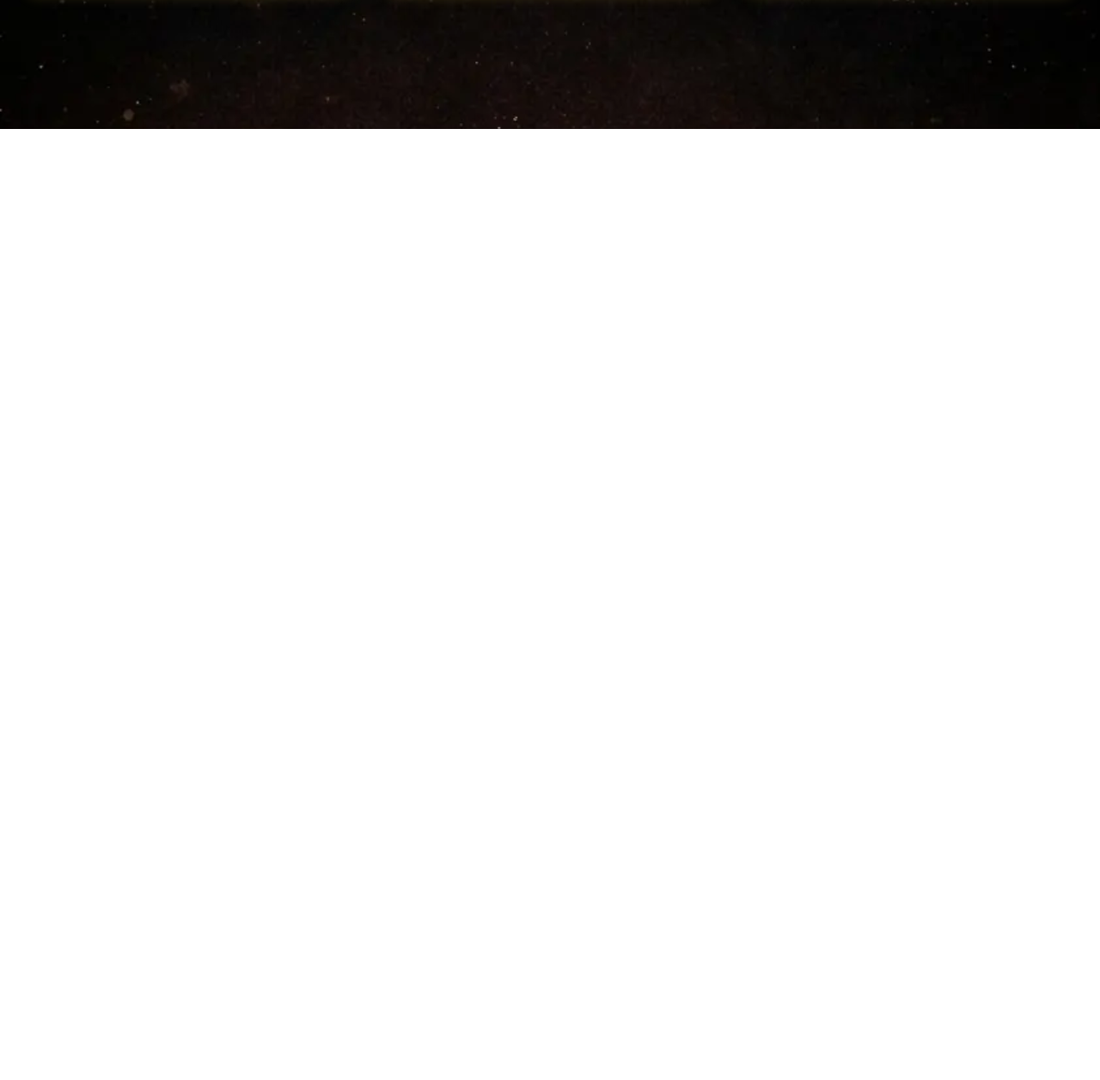
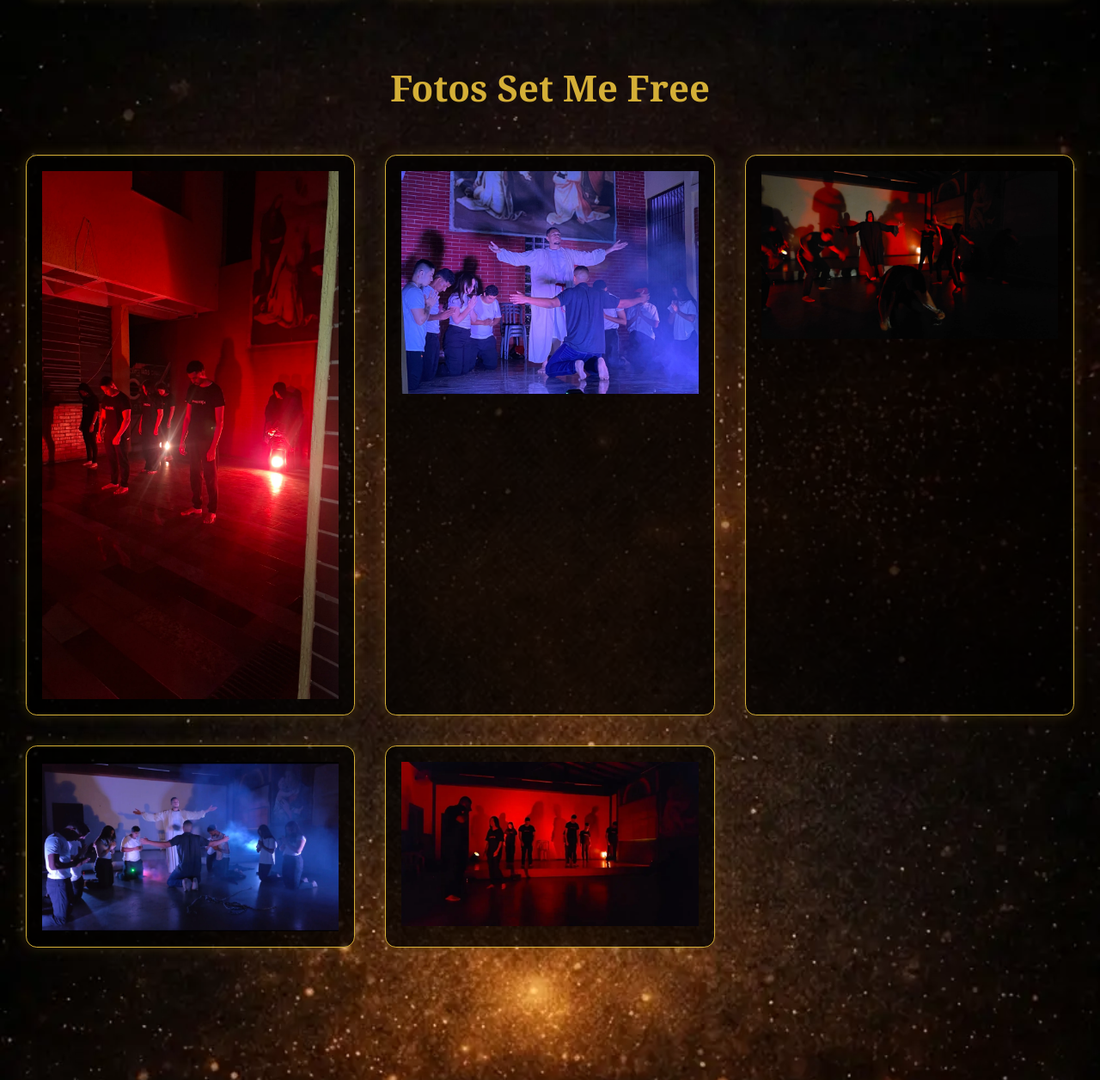
Before and after one commit to Ygor-Ribas/Alianca-com-Cristo, a plain HTML site: page indexRetiro.html in a window 1280 px wide. Shown: the part 4063-5319 px from the top of the page at 86% size. Before the commit the page ends 4213 px from the top, so only its background shows below. Drawn offline with Linux system fonts and the light colour scheme.

Commit message:
Update indexRetiro.html

```diff
--- a/indexRetiro.html
+++ b/indexRetiro.html
@@ -250,6 +250,32 @@
           </div>
         </div>
       </section>
+
+      <section class="secao">
+        <h1 class="secao-titulo">Fotos Set Me Free</h1>
+
+        <div class="grid-videos">
+          <div class="card-video">
+            <img src="imagensRetiro/retiro_25_apresentacao.webp" alt="" />
+          </div>
+
+          <div class="card-video">
+            <img src="imagensRetiro/retiro_25_apresentacao02.webp" alt="" />
+          </div>
+
+          <div class="card-video">
+            <img src="imagensRetiro/retiro_25_apresentacao07.webp" alt="" />
+          </div>
+
+          <div class="card-video">
+            <img src="imagensRetiro/retiro_25_apresentacao08.webp" alt="" />
+          </div>
+
+          <div class="card-video">
+            <img src="imagensRetiro/retiro_25_apresentacao09.webp" alt="" />
+          </div>
+        </div>
+      </section>
     </main>
   </body>
 </html>
```
